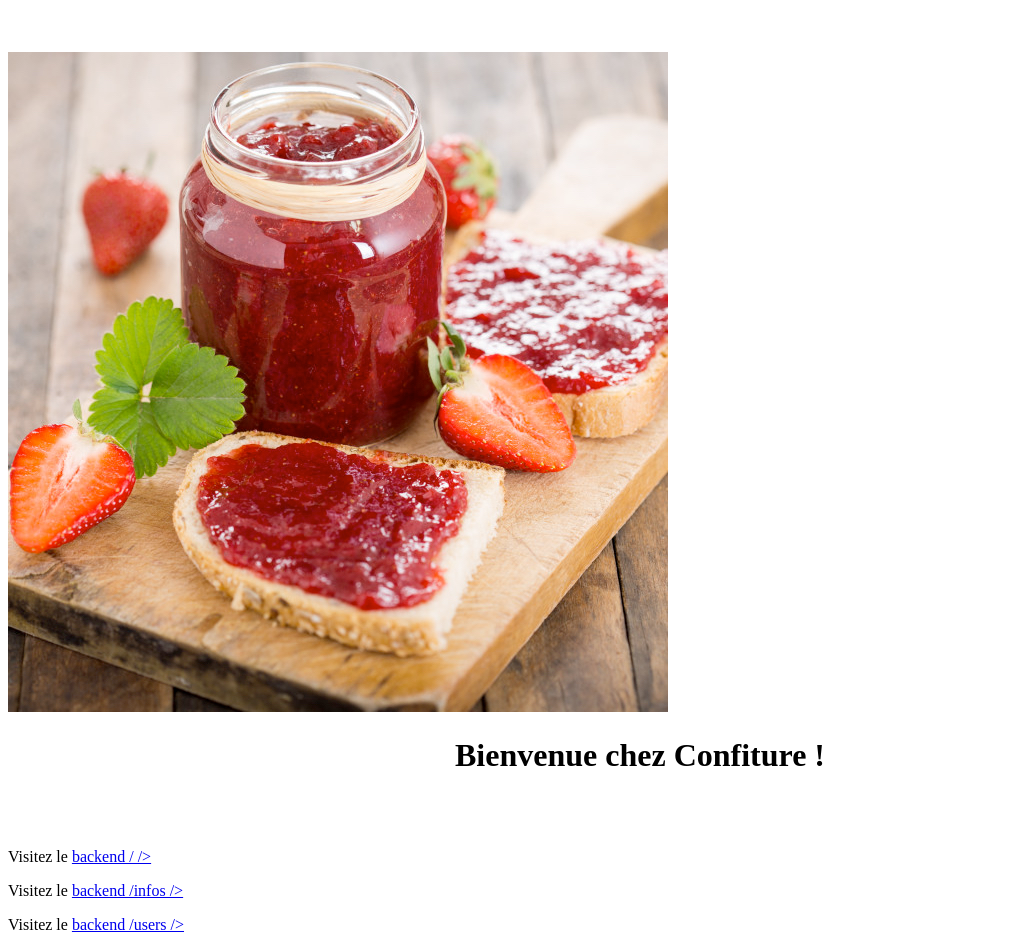
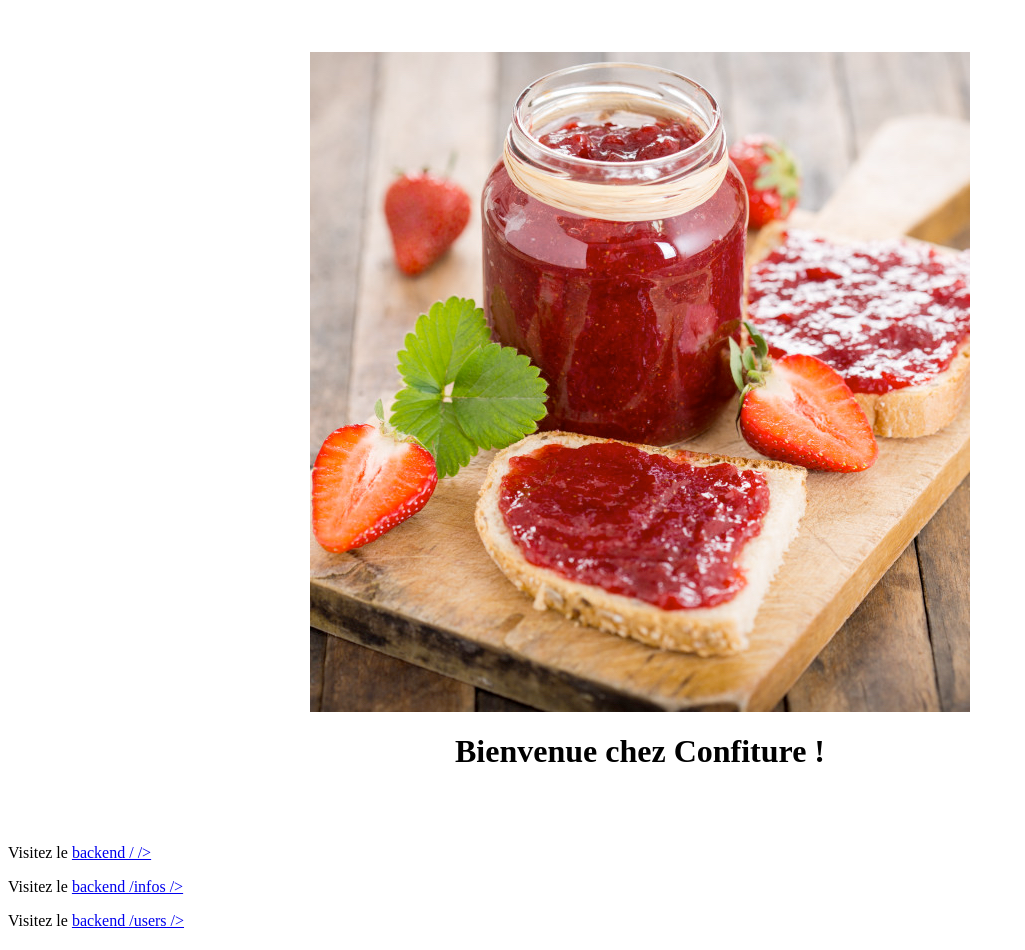
Before and after one commit to DISIC/DesignGouv-Confiture, a plain HTML site: page frontend/webapp/index.html in a window 1280 px wide. Shown: the whole page, without its empty margins (0-1025 px from the left). Drawn offline with Linux system fonts and the light colour scheme.

Commit message:
in progress

```diff
--- a/frontend/webapp/index.html
+++ b/frontend/webapp/index.html
@@ -5,7 +5,7 @@
     </head>
     <body>
         <p><br /><br />
-        <img src="/images/confiture.jpg" alt="Confiture" style="text-align:center">
+        <img src="/images/confiture.jpg" alt="Confiture" style="display: block; margin-right: auto; margin-left: auto;">
         <h1 style="text-align:center">Bienvenue chez Confiture !</h1>
         <p><br /><br />
             <p>Visitez le <a href="/api/v1/" target="_blank">backend / /></a></p>
```
